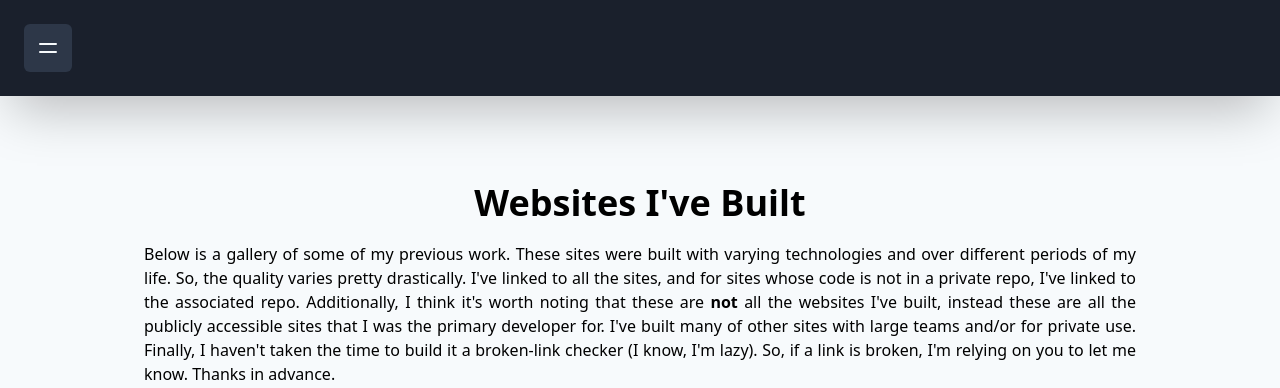
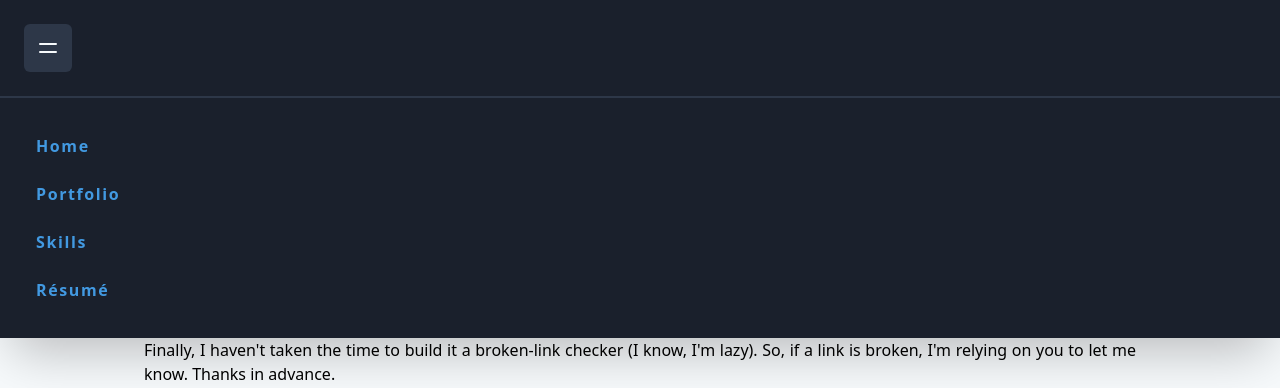
Before and after one commit to AHBruns/mercury, a Next.js app: page /portfolio in a window 1280 px wide. Shown: the top 388 px of the page. Built offline with nearby package versions, Linux system fonts and the light colour scheme.

Commit message:
AHB :: transition bug fix

```diff
--- a/components/Header.js
+++ b/components/Header.js
@@ -47,7 +47,7 @@ export default ({ data }) => {
         </button>
       </nav>
       <div
-        className={`fixed p-3 bg-gray-900 w-full transition-all ease-in-out duration-1000 border-gray-800 border-t-2 border-solid block shadow-2xl transform ${
+        className={`fixed p-3 bg-gray-900 w-full transition-all ease-in-out duration-1000 border-gray-800 border-t-2 border-solid block shadow-2xl transform --chrome-transition-bug-fix ${
           menuIsOpen ? "translate-y-0 -mb-0" : "-translate-y-full -mb-32"
         }`}
       >
--- a/tailwind.css
+++ b/tailwind.css
@@ -5,3 +5,7 @@
 body {
   background-color: #f7fafc;
 }
+
+.--chrome-transition-bug-fix {
+  -webkit-transform: translateZ(0);
+}
```
